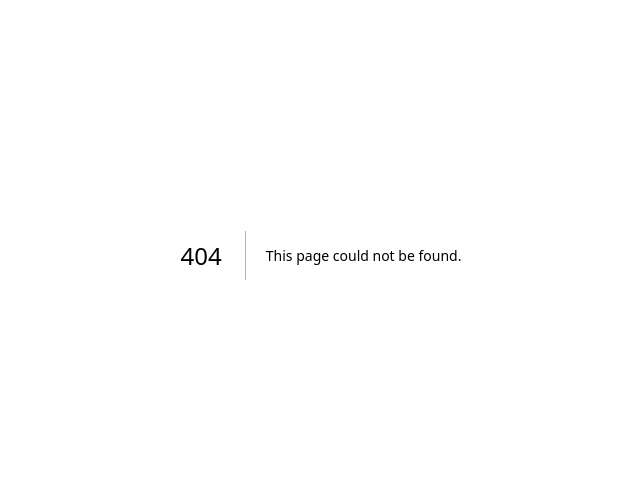
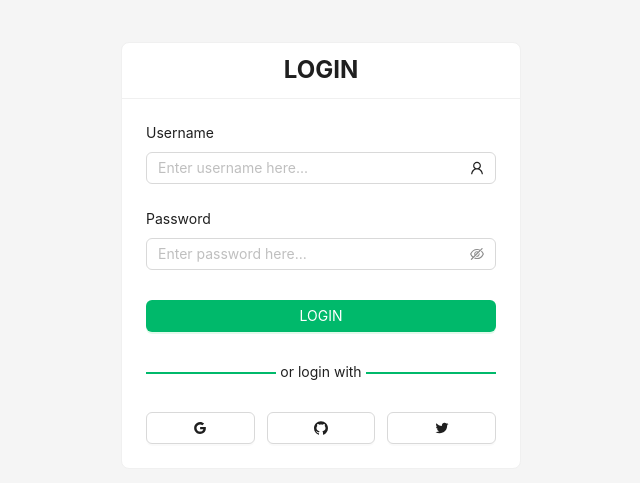
Before and after one commit to nimeshmaharjan1/dashboard-codebase, a Next.js app: page /auth/login in a window 1280 px wide. Before the commit this address had no page. Shown: the part 145-628 px from the top of the page, without its empty margins (319-959 px from the left). Built offline with nearby package versions, Linux system fonts and the light colour scheme.

Commit message:
feat(auth/login): :lock: initial login design

```diff
--- a/pages/_app.tsx
+++ b/pages/_app.tsx
@@ -8,6 +8,7 @@ import type { AppProps } from 'next/app';
 
 import NextNProgress from 'nextjs-progressbar';
 
+import { ConfigProvider, theme } from 'antd';
 import { Provider } from 'react-redux';
 
 export type NextPageWithLayout<P = {}, IP = P> = NextPage<P, IP> & {
@@ -22,12 +23,18 @@ function App({ Component, pageProps: { ...pageProps } }: AppPropsWithLayout) {
   const getLayout = Component.getLayout ?? ((page) => page);
   return (
     <Provider store={store}>
-      {getLayout(
-        <>
-          <NextNProgress />
-          <Component {...pageProps} />
-        </>
-      )}
+      <ConfigProvider theme={{
+        algorithm: theme.defaultAlgorithm,
+        token: {
+          colorPrimary: '#00b96b',
+        },
+      }}>
+        {getLayout(
+          <>
+            <NextNProgress />
+            <Component {...pageProps} />
+          </>
+        )}</ConfigProvider>
     </Provider>
   )
 
--- /dev/null
+++ b/pages/auth/login/index.tsx
@@ -0,0 +1,91 @@
+import { EyeInvisibleOutlined, EyeTwoTone, GithubOutlined, GoogleOutlined, TwitterOutlined, UserOutlined } from '@ant-design/icons';
+import { Button, Card, Col, Form, Input, Layout, Row } from 'antd';
+import { Controller, useForm } from 'react-hook-form';
+
+import styles from './login.module.scss';
+
+const { Content } = Layout;
+
+interface ILogin {
+    username: string,
+    password: string
+}
+
+const Login = () => {
+    const defaultValues = {
+        username: '',
+        password: ''
+    } as ILogin
+    const { register, formState: { errors }, handleSubmit, watch, control } = useForm({ defaultValues, mode: 'onChange' })
+
+    const login = (values: ILogin) => {
+        console.log(values)
+    }
+
+
+    return (
+        <Layout>
+            <Content className={styles.content}>
+                <Card title={<h2 style={{ textAlign: 'center' }}>LOGIN</h2>} style={{ width: 400 }}>
+                    <Form layout='vertical' onFinish={handleSubmit(login)} autoComplete={'off'}>
+                        <Controller
+                            control={control}
+                            name="username"
+                            rules={{ required: 'This is required.' }}
+                            render={({
+                                field: { onChange, value, name, ref },
+                                fieldState: { error },
+                            }) => (
+                                <Form.Item label='Username'
+                                    hasFeedback={error ? true : false}
+                                    validateStatus={error && 'error'}
+                                    help={error?.message}>
+                                    <Input status={error && 'error'} onChange={onChange} value={value} ref={ref} name={name} placeholder="Enter username here..." suffix={<UserOutlined />} />
+                                </Form.Item>
+
+                            )}
+                        />
+                        <Controller
+                            control={control}
+                            name="password"
+                            rules={{ required: 'This is required.' }}
+                            render={({
+                                field: { onChange, value, name, ref },
+                                fieldState: { error },
+                            }) => (
+                                <Form.Item label='Password'
+                                    hasFeedback={error ? true : false}
+                                    validateStatus={error && 'error'}
+                                    help={error?.message}>
+                                    <Input.Password {...{ onChange, value, name, ref }} placeholder="Enter password here..." iconRender={(visible) => (visible ? <EyeTwoTone /> : <EyeInvisibleOutlined />)} />
+                                </Form.Item>
+
+                            )}
+                        />
+                        <Form.Item style={{ marginTop: 30 }}>
+                            <Button block type="primary" htmlType="submit">
+                                LOGIN
+                            </Button>
+                        </Form.Item>
+                        <Form.Item className={styles.or_line}>
+                            or login with
+                        </Form.Item>
+                        <Row gutter={12}>
+                            <Col xs={8} className={'flex-center'}>
+                                <Button block icon={<GoogleOutlined />}></Button>
+                            </Col>
+                            <Col xs={8} className={'flex-center'}>
+                                <Button block icon={<GithubOutlined />}></Button>
+                            </Col>
+                            <Col xs={8} className={'flex-center'}>
+                                <Button block icon={<TwitterOutlined />}></Button>
+                            </Col>
+                        </Row>
+                    </Form>
+                </Card>
+            </Content>
+        </Layout>
+    )
+}
+
+export default Login
--- /dev/null
+++ b/pages/auth/login/login.module.scss
@@ -0,0 +1,30 @@
+.content {
+  min-height: 100vh !important;
+  display: flex;
+  align-items: center;
+  justify-content: center;
+}
+.or_line {
+  position: relative;
+  text-align: center;
+  &:before {
+    content: ' ';
+    display: block;
+    height: 2px;
+    width: 130px;
+    position: absolute;
+    top: 50%;
+    left: 0;
+    background: #00b96b;
+  }
+  &:after {
+    content: ' ';
+    height: 2px;
+    width: 130px;
+    background: #00b96b;
+    display: block;
+    position: absolute;
+    top: 50%;
+    right: 0;
+  }
+}
--- a/styles/globals.scss
+++ b/styles/globals.scss
@@ -0,0 +1,9 @@
+.h-full {
+  height: 100%;
+}
+
+.flex-center {
+  display: flex;
+  justify-content: center;
+  align-items: center;
+}
```
Also changed, not shown: pages/index.tsx (+11 -2 lines), shared/layouts/main/header/index.tsx (+18 -6 lines).
